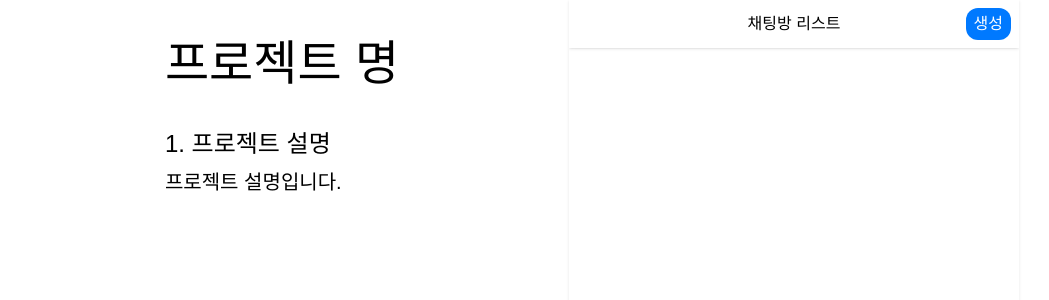
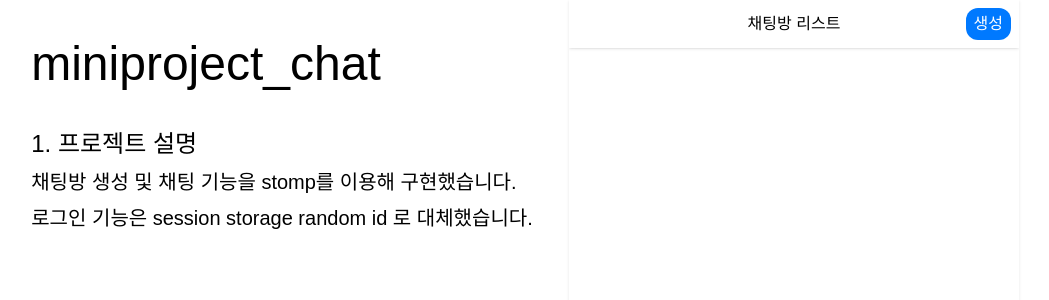
Before and after one commit to rlaclgh/miniproject_chat, a Next.js app in the folder client/: page / in a window 1280 px wide. Shown: the top 300 px of the page, without its empty margins (5-1054 px from the left). Built offline with nearby package versions, Linux system fonts and the light colour scheme; no server answers.

Commit message:
프로젝트 설명 수정

```diff
--- a/client/src/app/layout.tsx
+++ b/client/src/app/layout.tsx
@@ -1,5 +1,5 @@
 "use client";
-import ProjectDescription from "@/components/project-description";
+import ProjectDescription from "@/components/project_description";
 import "./globals.css";
 
 import { useEffect } from "react";
--- a/client/src/components/project-description.tsx
+++ /dev/null
@@ -1,15 +0,0 @@
-"use client";
-
-const ProjectDescription = () => {
-  return (
-    <div className="flex items-center h-full flex-col">
-      <div className="w-120">
-        <div className="text-5xl mb-10 mt-10">프로젝트 명</div>
-        <div className="text-2xl my-2">1. 프로젝트 설명</div>
-        <div className="text-xl my-2">프로젝트 설명입니다.</div>
-      </div>
-    </div>
-  );
-};
-
-export default ProjectDescription;
--- /dev/null
+++ b/client/src/components/project_description.tsx
@@ -0,0 +1,20 @@
+"use client";
+
+const ProjectDescription = () => {
+  return (
+    <div className="flex items-center h-full flex-col">
+      <div className="w-120">
+        <div className="text-5xl mb-10 mt-10">miniproject_chat</div>
+        <div className="text-2xl my-2">1. 프로젝트 설명</div>
+        <div className="text-xl my-2">
+          채팅방 생성 및 채팅 기능을 stomp를 이용해 구현했습니다.
+        </div>
+        <div className="text-xl my-2">
+          로그인 기능은 session storage random id 로 대체했습니다.
+        </div>
+      </div>
+    </div>
+  );
+};
+
+export default ProjectDescription;
```
